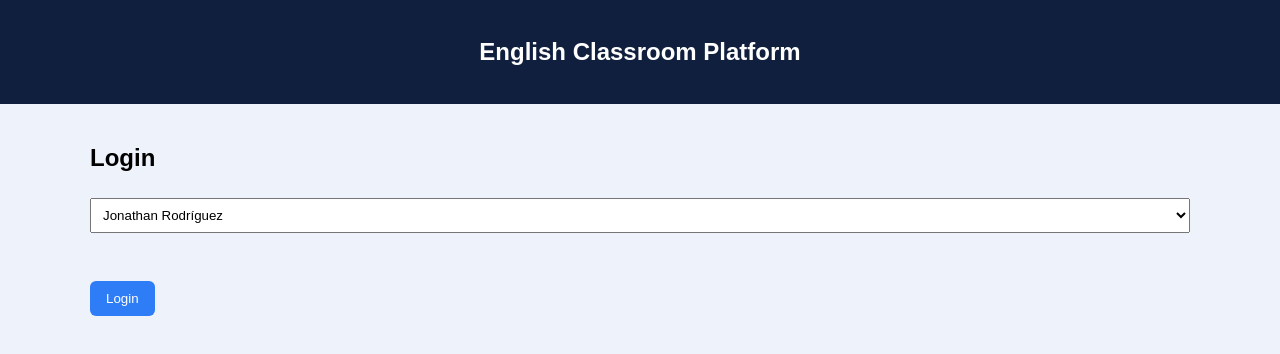
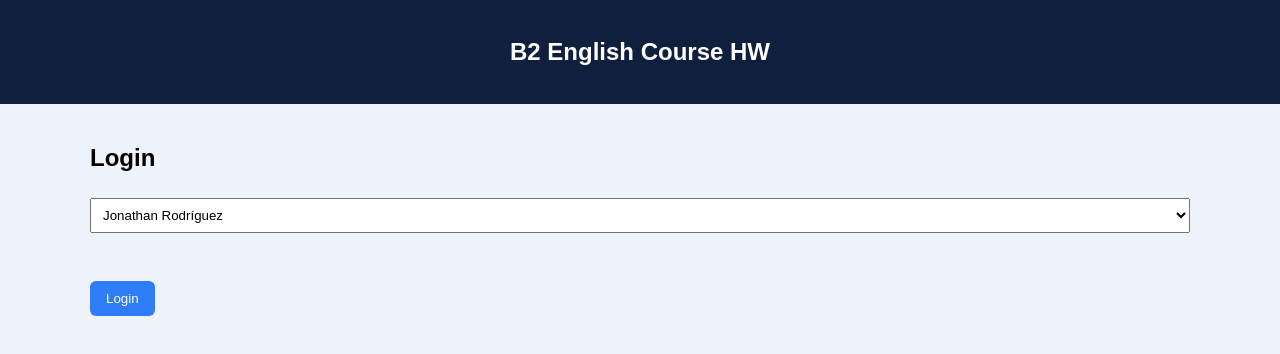
Before and after one commit to Redslayer-F/ENGLISH-COURSE, a plain HTML site: page index.html in a window 1280 px wide. Drawn offline with Linux system fonts and the light colour scheme.

Commit message:
Update index.html

```diff
--- a/index.html
+++ b/index.html
@@ -23,7 +23,7 @@ input,textarea,select{width:100%;padding:8px;margin-top:6px;margin-bottom:12px}
 <body>
 
 <header>
-<h2>English Classroom Platform</h2>
+<h2>B2 English Course HW</h2>
 </header>
 
 <div class="container">
```
